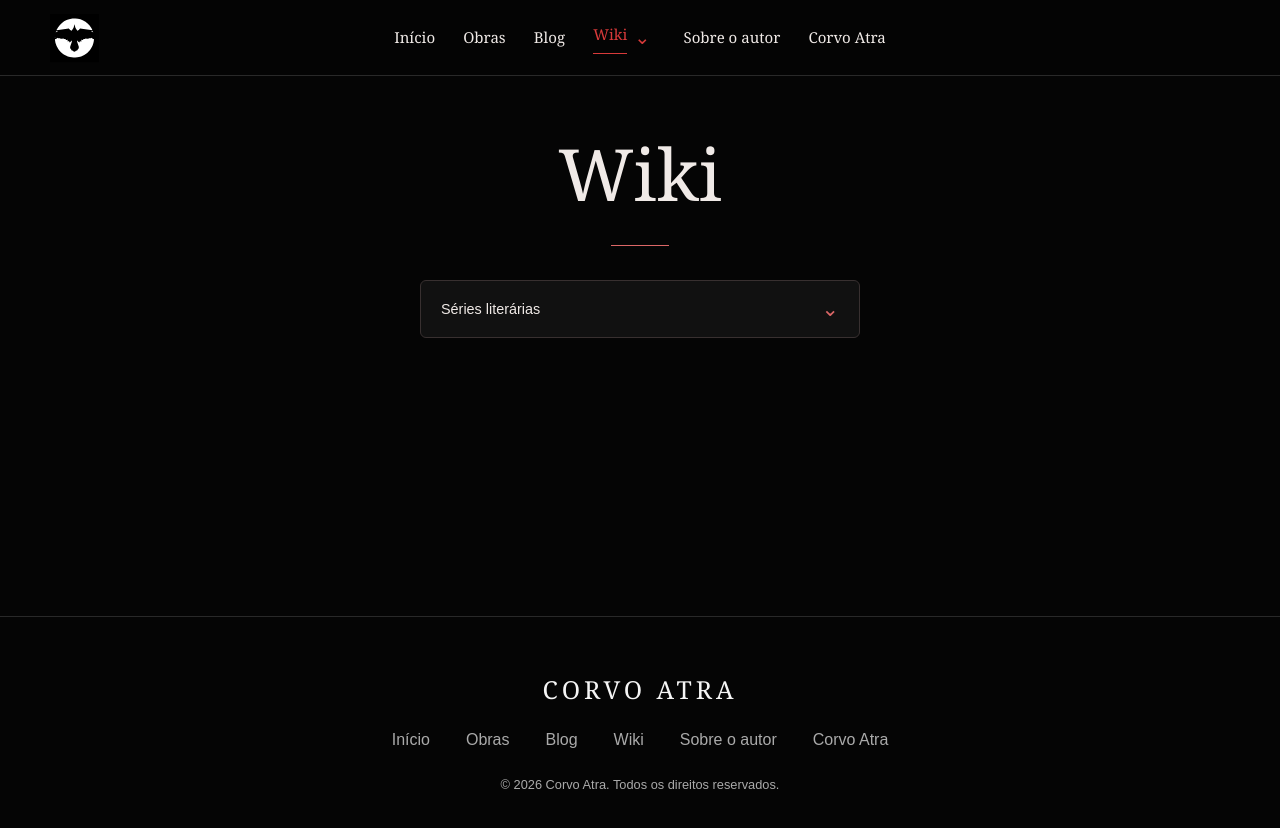
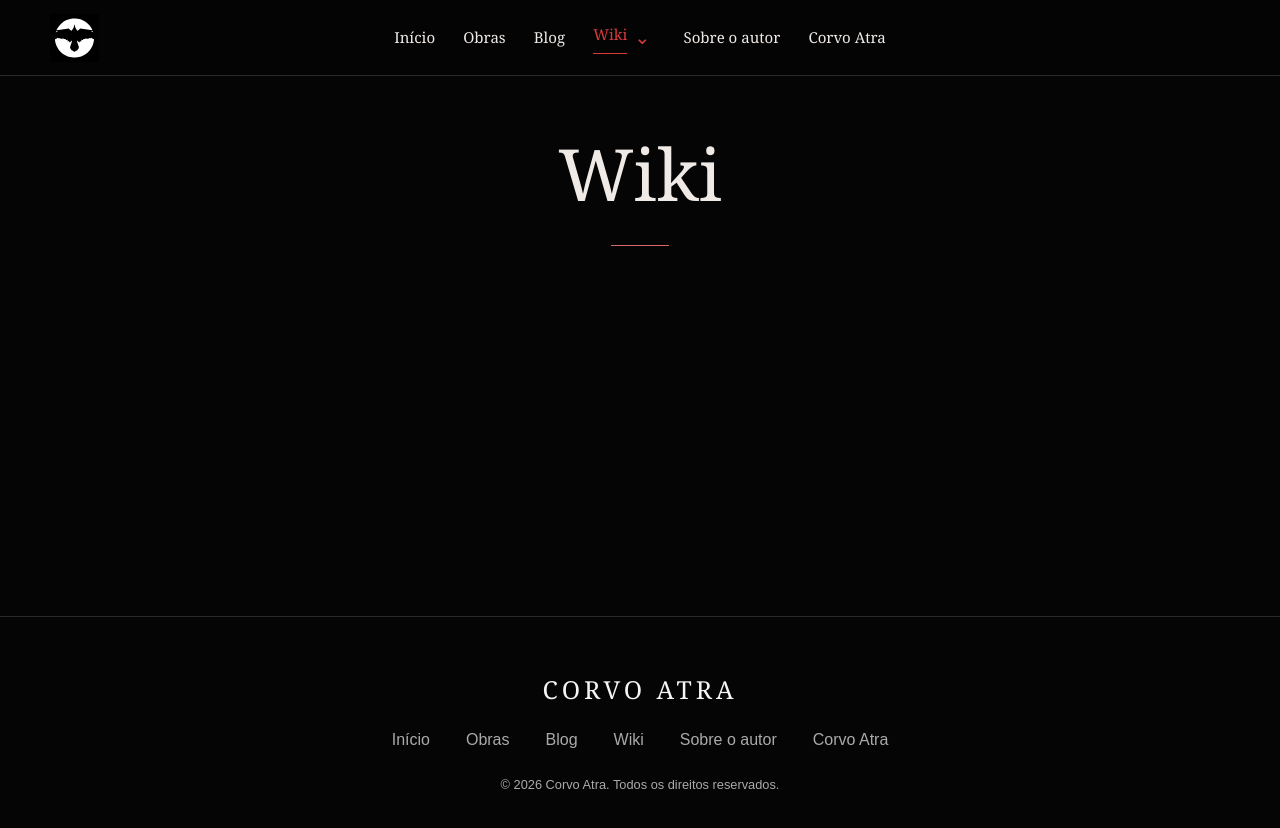
Before and after one commit to corvoatra/corvo-atra, a Jekyll site: the page built from wiki.html, in a window 1280 px wide. Shown: the top 828 px of the page. Built offline with Jekyll 4.4.1, drawn with Linux system fonts in a browser that asks for light colours.

Commit message:
Deixa Wiki vazia; séries acessíveis pelo menu global

```diff
--- a/wiki.html
+++ b/wiki.html
@@ -21,6 +21,6 @@ seo_description: "Wiki do Corvo Atra: espaço dedicado aos universos e história
 </head>
 <body>
 {% include site-header.html %}
-<main class="wrap"><h1 class="wiki-title">Wiki</h1><div class="wiki-rule"></div><details class="wiki-series"><summary>Séries literárias</summary><a href="{{ '/wiki-guardioes-do-veu.html' | relative_url }}">Guardiões do Véu</a></details></main>
+<main class="wrap"><h1 class="wiki-title">Wiki</h1><div class="wiki-rule"></div></main>
 <footer><div class="brand">CORVO ATRA</div><nav class="links" aria-label="Navegação do rodapé"><a href="{{ '/index.html' | relative_url }}">Início</a><a href="{{ '/obras.html' | relative_url }}">Obras</a><a href="{{ '/blog/' | relative_url }}">Blog</a><a href="{{ '/wiki.html' | relative_url }}">Wiki</a><a href="{{ '/autor.html' | relative_url }}">Sobre o autor</a><a href="{{ '/corvo-atra.html' | relative_url }}">Corvo Atra</a></nav><div>© 2026 Corvo Atra. Todos os direitos reservados.</div></footer>
 </body></html>
```
